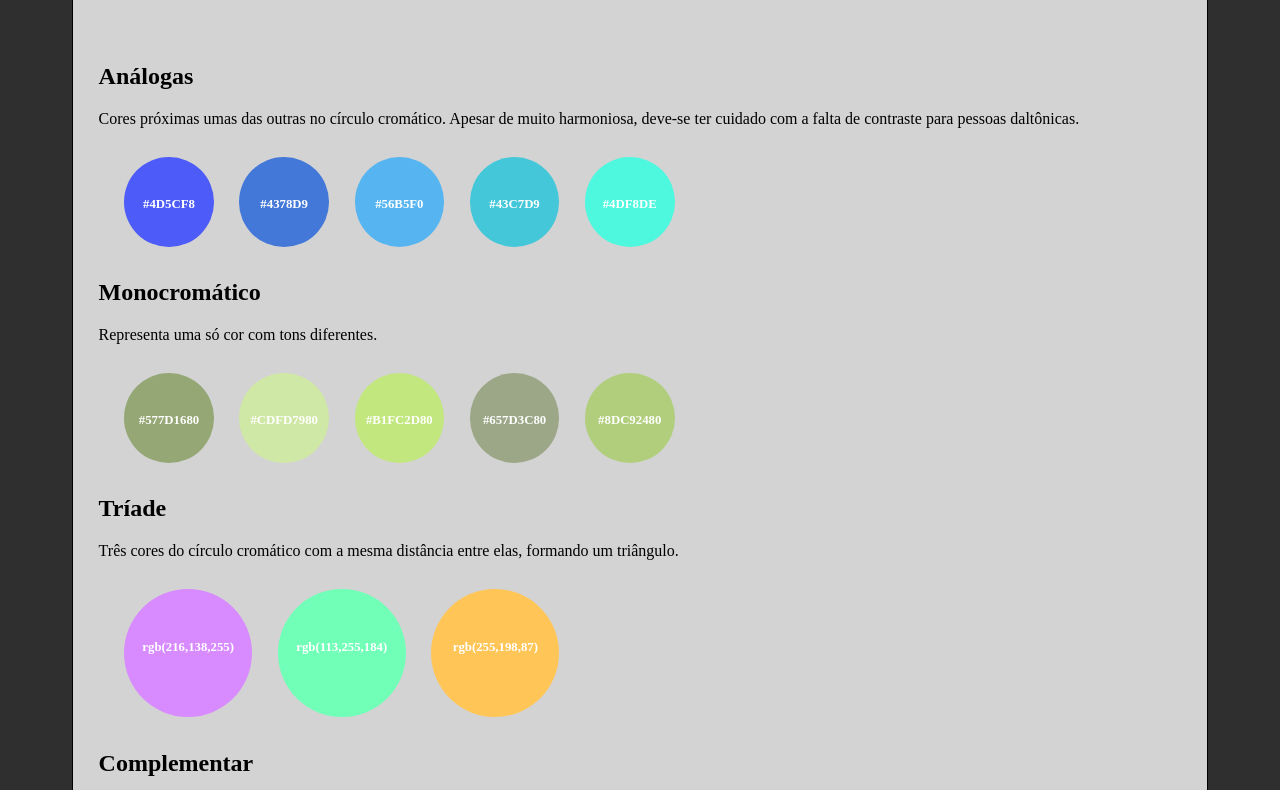
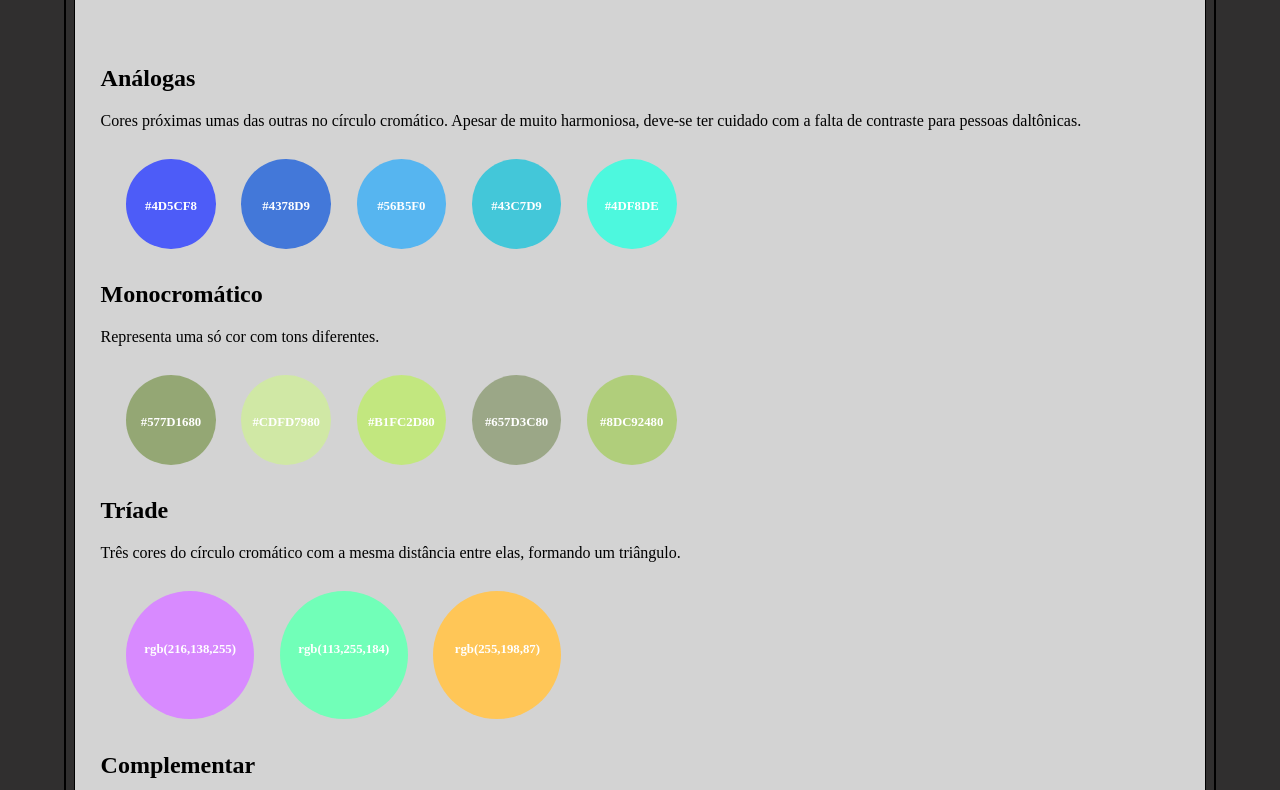
Before and after one commit to leonardoandradevieira/modulo4-css, a plain HTML site: page módulo 4 parte 7.html in a window 1280 px wide. Shown: the part 232-1022 px from the top of the page. Drawn offline with Linux system fonts and the light colour scheme.

Commit message:
chore: atualization

```diff
--- a/módulo 4 parte 7.html
+++ b/módulo 4 parte 7.html
@@ -9,6 +9,7 @@
         html{
             margin: 5vw;
             background-color: rgb(48, 47, 47);
+            border: 2px solid currentColor;
         }
         body{
             background-color: lightgray;
```
